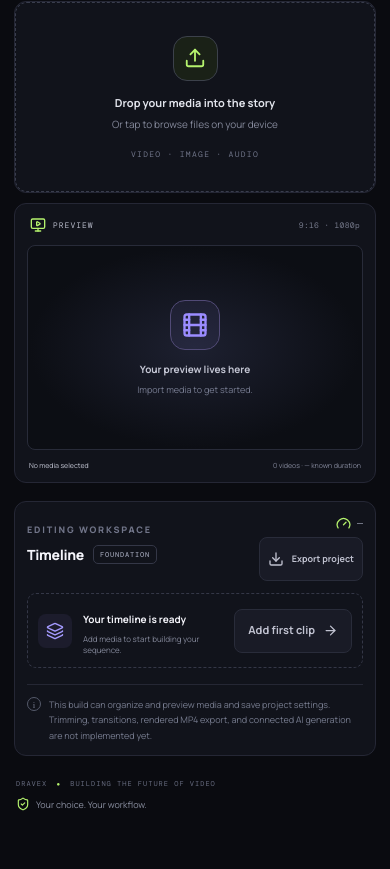
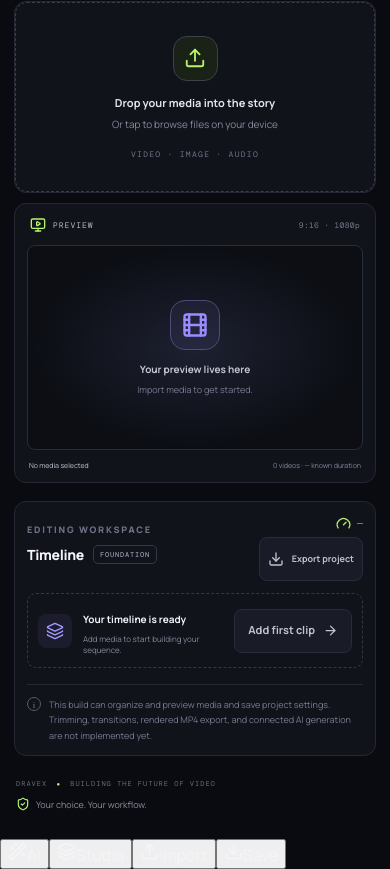
Before and after one commit to mlbbgame/dravex-ai-video-editor, a React (Vite) app: page / in a window 390 px wide. Shown: the part 1579-2448 px from the top of the page. Before the commit the page ends 2418 px from the top, so only its background shows below. Built offline with nearby package versions, Linux system fonts and the light colour scheme.

Commit message:
feat: add persistent mobile navigation

```diff
--- a/src/App.tsx
+++ b/src/App.tsx
@@ -351,6 +351,20 @@ export default function App() {
 
         <footer className="app-footer"><span>DRAVEX <span className="footer-dot">●</span> BUILDING THE FUTURE OF VIDEO</span><span><ShieldCheck size={14} /> Your choice. Your workflow.</span></footer>
       </main>
+      <nav className="mobile-nav" aria-label="Main navigation">
+        <button className={mode === "ai" ? "mobile-nav-item active" : "mobile-nav-item"} onClick={() => setMode("ai")} aria-label="AI Creator">
+          <WandSparkles size={19} /><span>AI</span>
+        </button>
+        <button className={mode === "manual" ? "mobile-nav-item active" : "mobile-nav-item"} onClick={() => setMode("manual")} aria-label="Manual Studio">
+          <Layers3 size={19} /><span>Studio</span>
+        </button>
+        <button className="mobile-nav-item" onClick={() => uploadRef.current?.click()} aria-label="Import media">
+          <Upload size={19} /><span>Import</span>
+        </button>
+        <button className="mobile-nav-item" onClick={saveProject} aria-label="Save project">
+          <Download size={19} /><span>Save</span>
+        </button>
+      </nav>
       {notice && <div className="toast" role="status"><Check size={16} /> {notice}<button onClick={() => setNotice("")} aria-label="Dismiss message"><X size={15} /></button></div>}
     </div>
   ), language);
```
